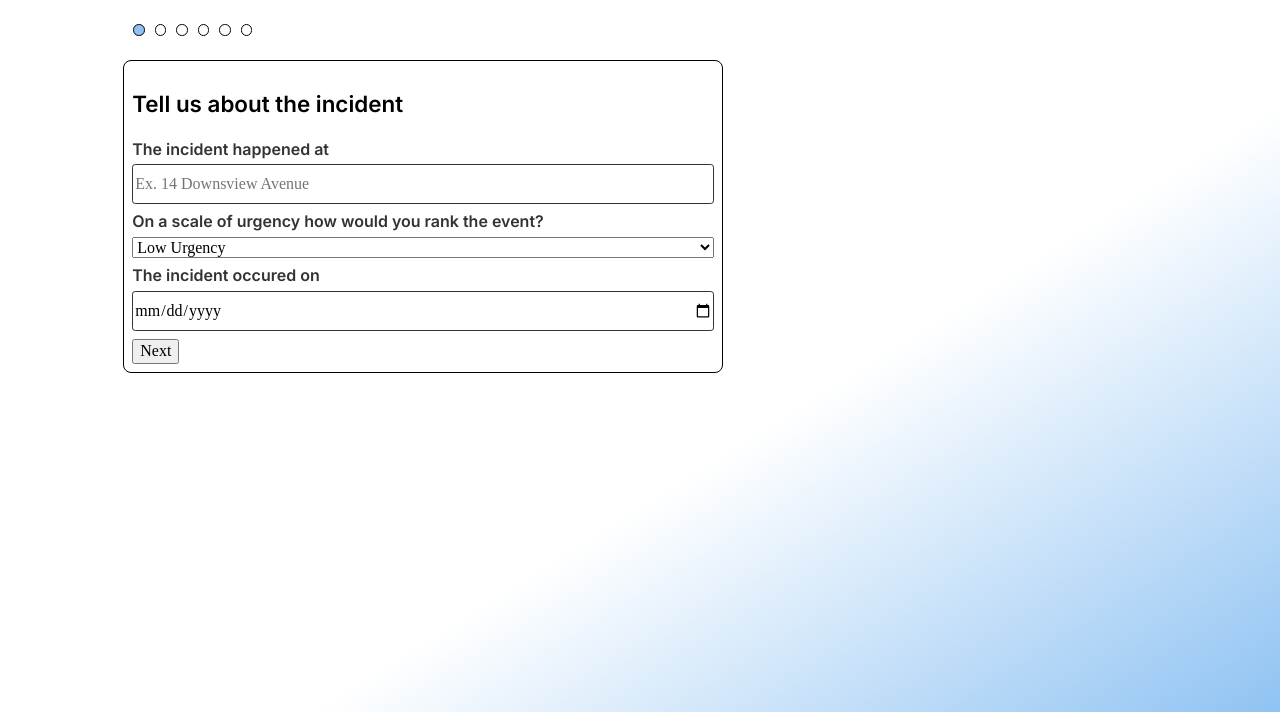
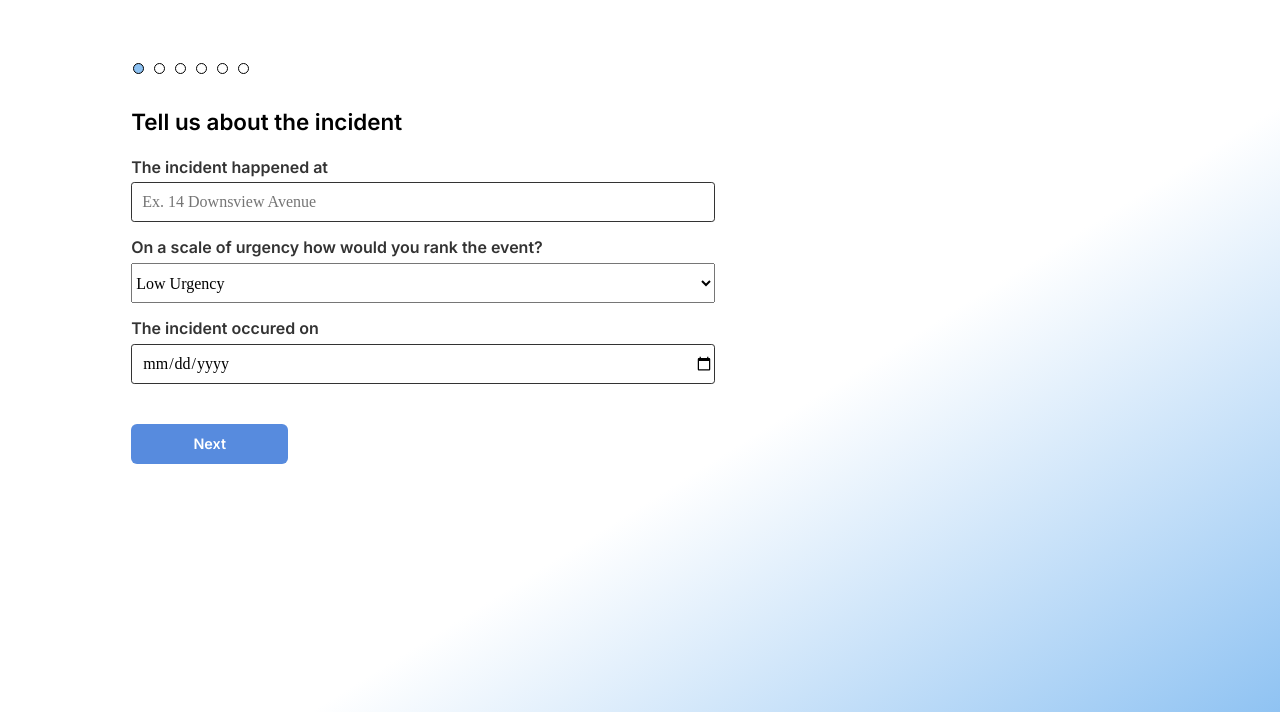
Before and after one commit to Yonis123/Make-Incident-Report, a Flask app: page / in a window 1280 px wide. Shown: the part 70-782 px from the top of the page. Run offline with Flask 3, Linux system fonts and the light colour scheme.

Commit message:
adda bit of styling

```diff
--- a/website/static/css/layout.css
+++ b/website/static/css/layout.css
@@ -26,9 +26,9 @@ nav div{
 /* STYLING FOR FORM */
 
 .card {
-    background-color: white;
-    border: 1px solid black;
-    border-radius: .5rem;
+    /* background-color: white; */
+    /* border: 1px solid black; */
+    /* border-radius: .5rem; */
     padding: .5rem;
     max-width: 600px;
     display: none;
@@ -38,7 +38,7 @@ nav div{
     display: flex;
     flex-direction: column;
     gap: .25rem;
-    margin-bottom: .5rem;
+    margin-bottom: 1em;
     gap: .25rem;
 }
 
@@ -53,12 +53,17 @@ nav div{
 
 }
 
+.form-group select {
+    height: 40px
+}
+
 .form-group > input {
     border: 1px solid #333;
     border-radius: .2rem;
     font-size: 1rem;
     width: 100%;
     height: 40px;
+    padding-left: 10px;
 }
 
 
@@ -92,19 +97,24 @@ nav div{
 
 }
 
+.card div:last-of-type{
+    margin-bottom: 40px;
+}
+
 /* FOR BUBBLES */
 
 .for_bubbles{
     height: 60px;
     display: flex;
-    align-items: center;
+    align-items: flex-end;
     margin-left: 10%;
+    margin-top: 19px;
 
 }
 
 .circle {
-    width: 11.5px;
-    height: 11.5px;
+    width: 11px;
+    height: 11px;
     background-color: transparent;
     border: 1px solid black;
     border-radius: 50%;
@@ -112,3 +122,23 @@ nav div{
     margin: 5px;
     display: inline-block;
 }
+
+/* FORM BUTTON */
+
+/* change the color of it  */
+
+button {
+    width: 157px;
+    height: 40px;
+    background-color: #578BDE;
+    border-radius: 6px;
+    border: none;
+    font-family: 'Inter', sans-serif;
+    font-weight: 600;
+    font-size: .9rem;
+    color: white;
+}
+
+button:hover{
+    background-color: #3F5AA6;
+}
```
